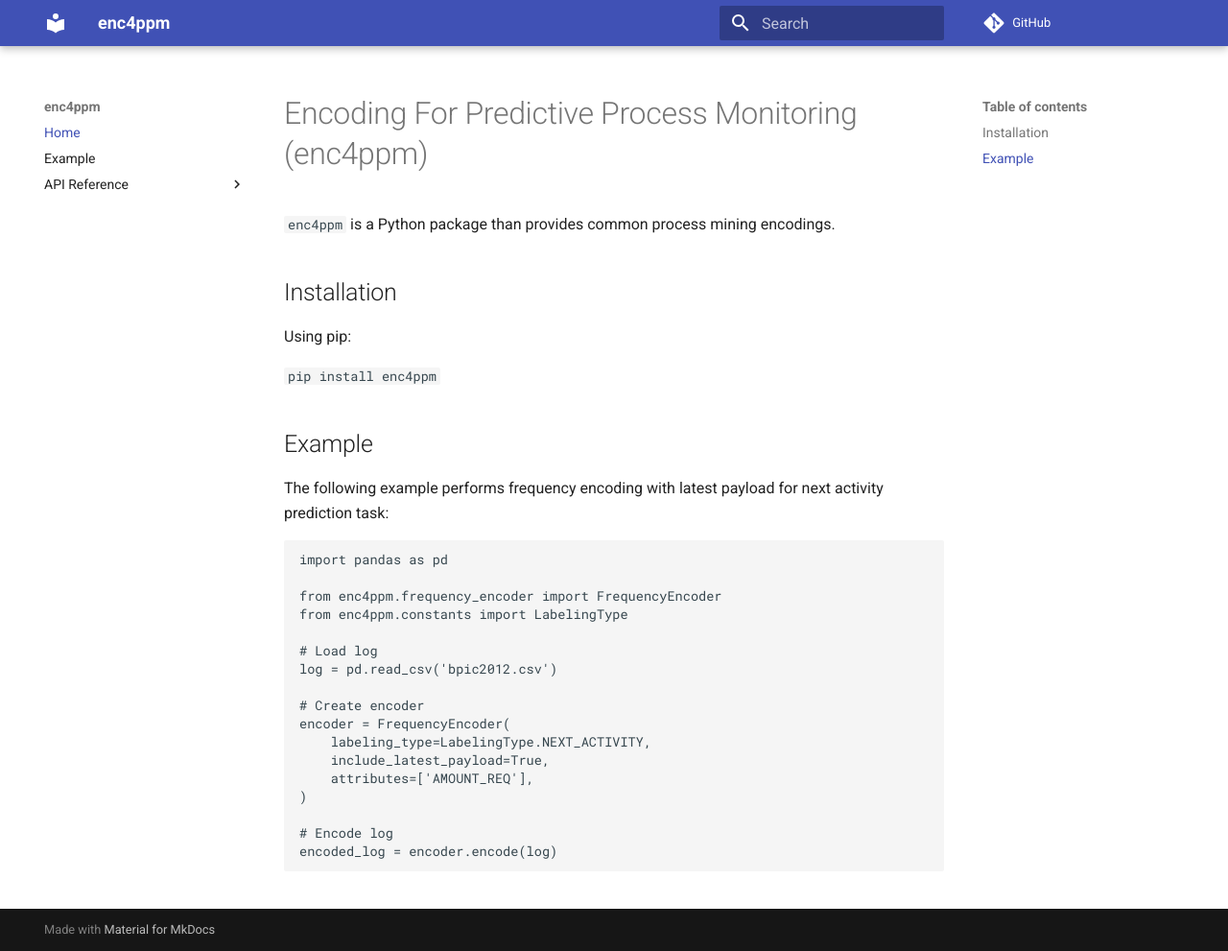
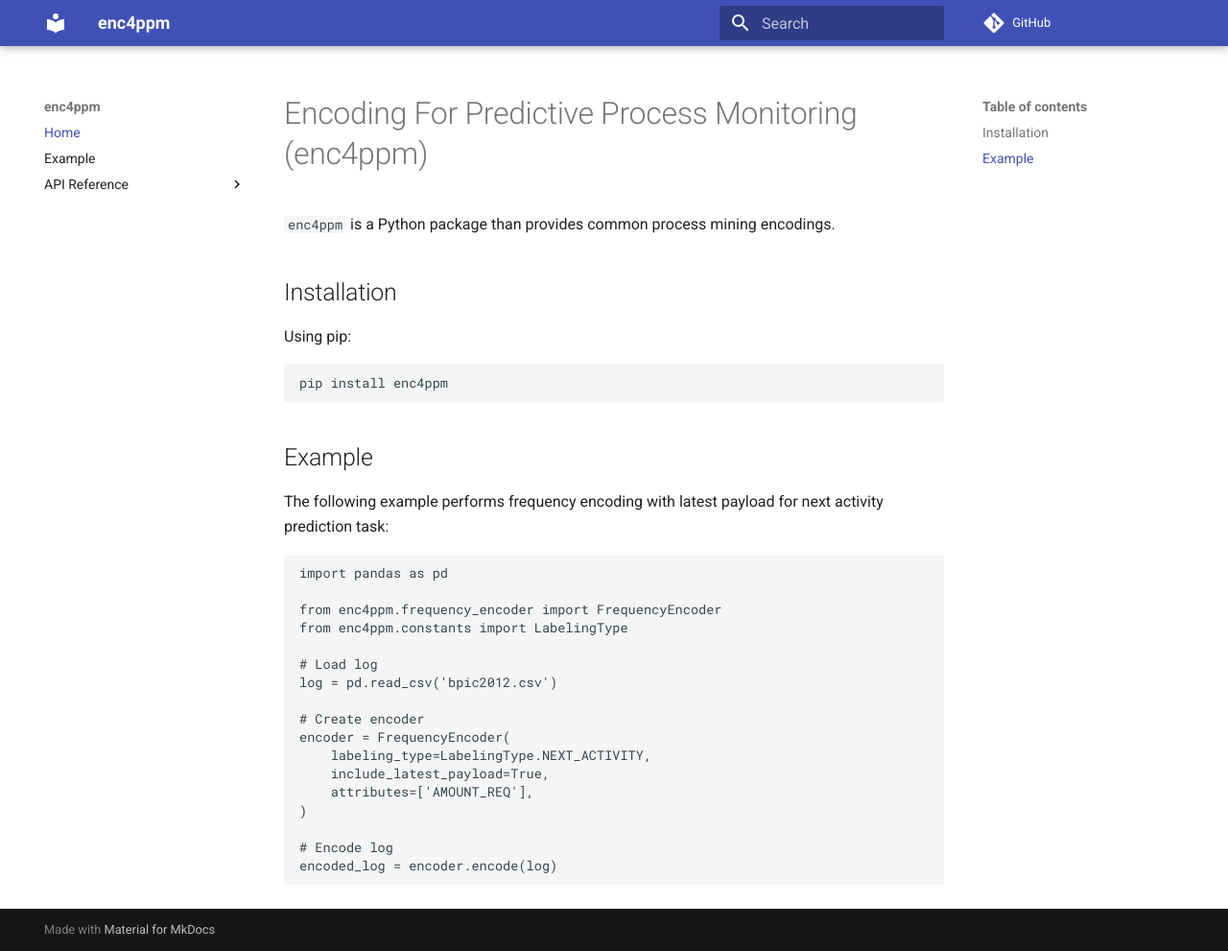
Before and after one commit to rgraziosi-fbk/enc4ppm, an MkDocs documentation site: the page built from docs/index.md, in a window 1280 px wide and 991 px high. Shown: the whole window at 96% size. Built offline with MkDocs 1.6.1 and Material for MkDocs 9.7.7, drawn with Linux system fonts in a browser that asks for light colours; comment, search, counter and statistics services are not loaded.

````diff
--- a/docs/index.md
+++ b/docs/index.md
@@ -6,7 +6,9 @@
 
 Using pip:
 
-`pip install enc4ppm`
+```bash
+pip install enc4ppm
+```
 
 ## Example
 
````
Also changed, not shown: README.md (+3 -1 lines).
